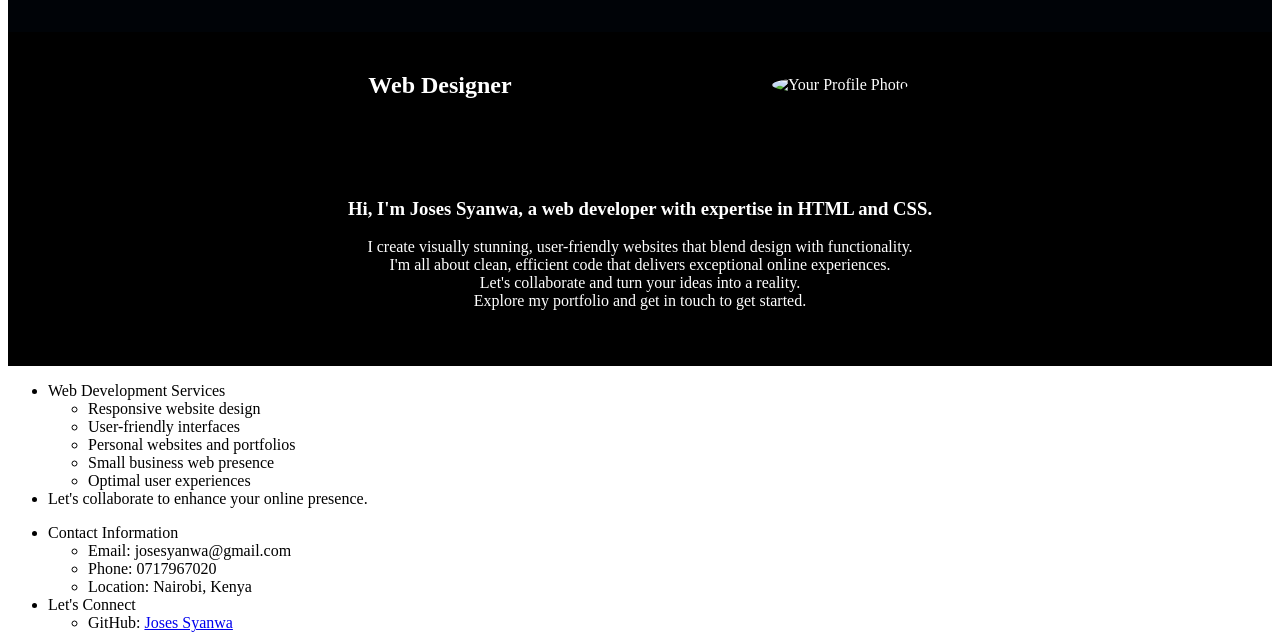
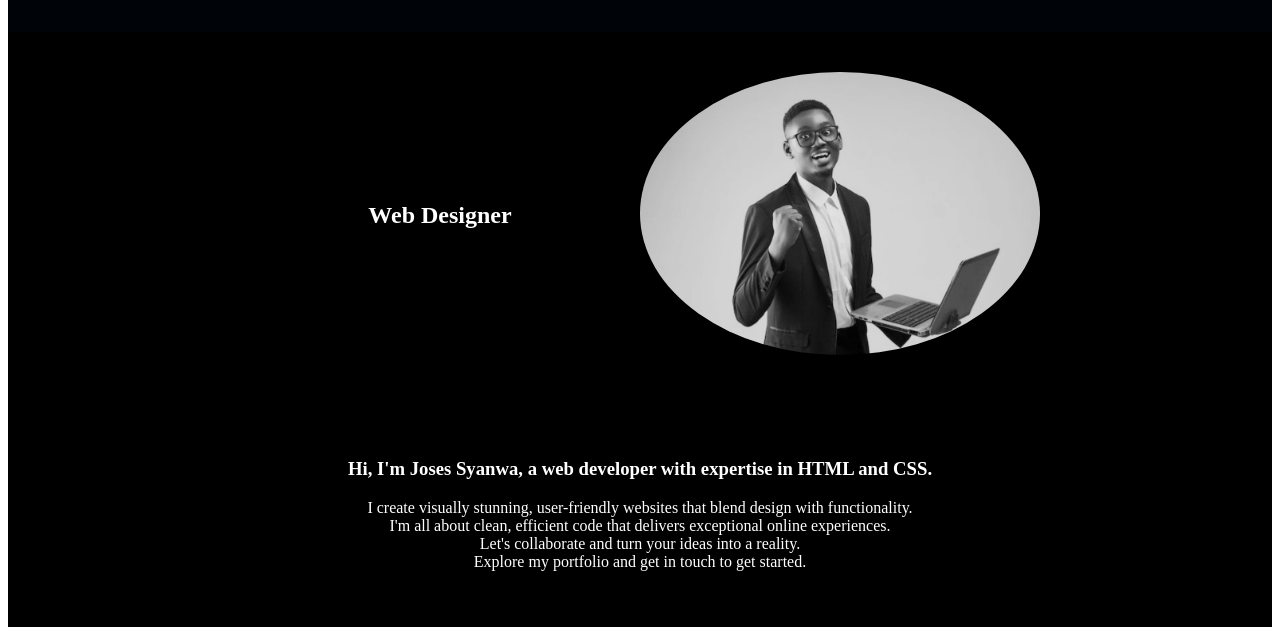
Before and after one commit to josesyanwa/myPortofolio, a plain HTML site: page index.html in a window 1280 px wide. Shown: the part 96-736 px from the top of the page. Drawn offline with Linux system fonts and the light colour scheme.

Commit message:
profile pic

```diff
--- a/index.html
+++ b/index.html
@@ -26,7 +26,7 @@
           <h2>Web Designer</h2>
       </div>
       <div class="about-right">
-          <img src="IMG_20230929_175528.jpg" alt="Your Profile Photo">
+          <img src="assets/IMG_20230929_175528.jpg" alt="Your Profile Photo">
       </div>
   </div>
 </section>
```
